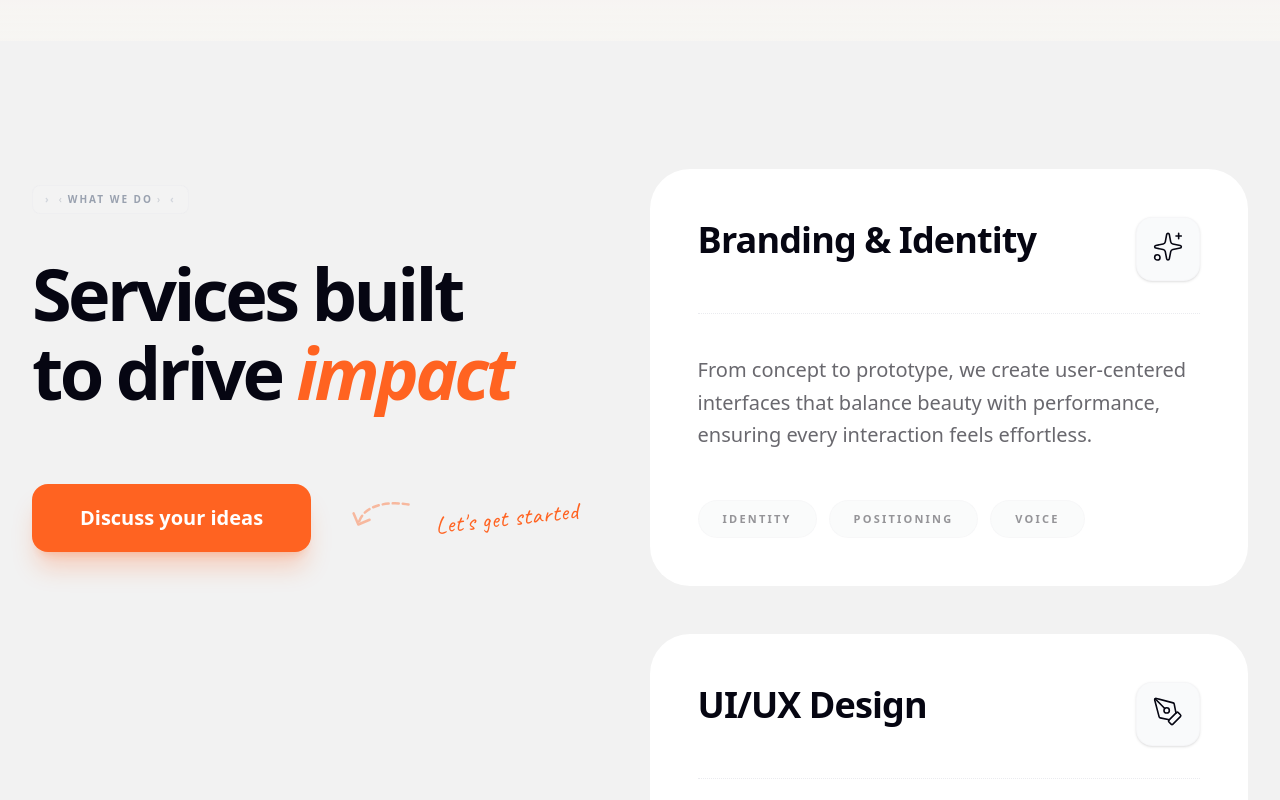
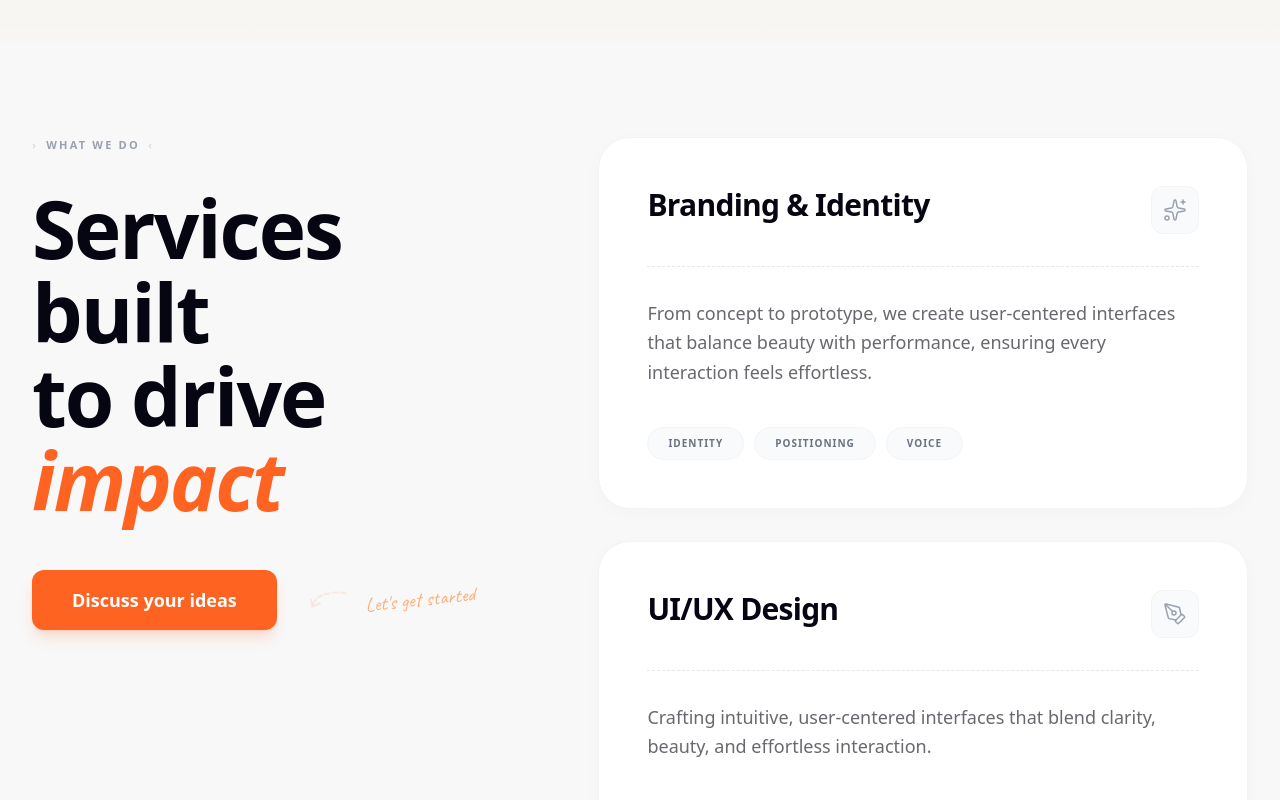
Before and after one commit to konthamsohith/capablegroup, a React (Vite) app: page / in a window 1280 px wide. Shown: the part 1580-2380 px from the top of the page. Built offline with nearby package versions, Linux system fonts and the light colour scheme.

Commit message:
new update

```diff
--- a/src/components/Services.tsx
+++ b/src/components/Services.tsx
@@ -2,59 +2,40 @@ import React from 'react';
 import { motion } from 'framer-motion';
 import { Sparkles, PenTool, Code2, Smartphone, ShoppingBag, Megaphone } from 'lucide-react';
 
-const ServiceCard = ({ title, description, tags, icon: Icon, index }: { title: string, description: string, tags: string[], icon: any, index: number }) => (
-    <div
-        className="sticky top-32 mb-12 last:mb-0"
-        style={{ zIndex: index + 10 }}
-    >
+const ServiceCard = ({ title, description, tags, icon: Icon }: { title: string, description: string, tags: string[], icon: any }) => (
     <motion.div
-            initial={{ opacity: 0, y: 40 }}
+        initial={{ opacity: 0, y: 30 }}
         whileInView={{ opacity: 1, y: 0 }}
         viewport={{ once: true, margin: "-10%" }}
-            transition={{ duration: 0.5, ease: [0.21, 0.47, 0.32, 0.98] }}
-            className="bg-white p-10 md:p-12 rounded-[40px] transition-all duration-500 group"
+        transition={{ duration: 0.6, ease: "easeOut" }}
+        className="bg-white p-10 md:p-12 rounded-[32px] mb-8 last:mb-0 border border-gray-100 shadow-[0_4px_20px_rgba(0,0,0,0.02)]"
     >
         <div className="flex justify-between items-start mb-8">
-                <h3 className="text-3xl md:text-4xl font-bold text-secondary tracking-tight max-w-[70%] leading-tight">
+            <h3 className="text-2xl md:text-3xl font-bold text-secondary tracking-tight leading-tight">
                 {title}
             </h3>
-                <motion.div
-                    whileHover={{ scale: 1.1, rotate: 5 }}
-                    className="w-16 h-16 rounded-2xl bg-gray-50 flex items-center justify-center text-secondary group-hover:bg-primary/10 group-hover:text-primary transition-all duration-300 border border-gray-100/50 shadow-sm"
-                >
-                    <motion.div
-                        animate={{
-                            y: [0, -4, 0],
-                        }}
-                        transition={{
-                            duration: 4,
-                            repeat: Infinity,
-                            ease: "easeInOut"
-                        }}
-                    >
-                        <Icon size={32} strokeWidth={1.2} />
-                    </motion.div>
-                </motion.div>
+            <div className="w-12 h-12 rounded-xl bg-gray-50 flex items-center justify-center text-gray-400 border border-gray-100">
+                <Icon size={24} strokeWidth={1.5} />
+            </div>
         </div>
 
-            <div className="border-t border-dotted border-gray-200/80 mb-10"></div>
+        <div className="border-t border-dashed border-gray-200 mb-8"></div>
 
-            <p className="text-muted text-xl leading-relaxed mb-12 font-medium">
+        <p className="text-muted text-lg leading-relaxed mb-10 font-medium">
             {description}
         </p>
 
-            <div className="flex flex-wrap gap-3">
+        <div className="flex flex-wrap gap-2.5">
             {tags.map((tag) => (
                 <span
                     key={tag}
-                        className="px-6 py-2.5 bg-gray-50/80 text-[11px] font-black tracking-[0.2em] text-muted/70 uppercase rounded-full border border-gray-100/50"
+                    className="px-5 py-2 bg-gray-50 text-[10px] font-bold tracking-[0.1em] text-gray-500 uppercase rounded-full border border-gray-100"
                 >
                     {tag}
                 </span>
             ))}
         </div>
     </motion.div>
-    </div>
 );
 
 const Services: React.FC = () => {
@@ -98,42 +79,37 @@ const Services: React.FC = () => {
     ];
 
     return (
-        <section id="services" className="py-32 bg-[#F2F2F2]">
+        <section id="services" className="py-24 bg-[#F8F8F8]">
             <div className="max-w-7xl mx-auto px-4 sm:px-6 lg:px-8">
-                <div className="grid grid-cols-1 lg:grid-cols-[0.45fr_0.55fr] gap-20 lg:gap-32 items-stretch">
-                    {/* Left Column Container */}
-                    <div className="relative">
-                        {/* Sticky Header Content */}
-                        <div className="lg:sticky lg:top-40 h-fit py-4">
-                            <div className="flex flex-col items-start text-left">
-                                <span className="section-tag mb-10 text-primary border-primary/20 bg-primary/5">
-                                    <span className="flex items-center gap-1">
-                                        <span className="opacity-50 font-light">‹</span>
-                                        <span>WHAT WE DO</span>
-                                        <span className="opacity-50 font-light">›</span>
-                                    </span>
+                <div className="flex flex-col lg:flex-row gap-16 lg:gap-24">
+                    {/* Left Column Content - Sticky Header */}
+                    <div className="lg:w-[42%]">
+                        <div className="lg:sticky lg:top-32 h-fit">
+                            <div className="flex flex-col items-start">
+                                <span className="text-[11px] font-bold tracking-[0.2em] text-gray-400 uppercase mb-8 flex items-center gap-2">
+                                    <span className="opacity-30">›</span>
+                                    WHAT WE DO
+                                    <span className="opacity-30">‹</span>
                                 </span>
 
-                                <h2 className="text-6xl md:text-7xl font-bold text-secondary tracking-tighter mb-14 leading-[1.1]">
+                                <h2 className="text-6xl md:text-[80px] font-bold text-secondary tracking-tight mb-12 leading-[1.05]">
                                     Services built <br />
                                     to drive <span className="text-primary italic">impact</span>
                                 </h2>
 
-                                <div className="relative inline-block mt-4">
-                                    <button className="bg-primary text-white px-12 py-5 rounded-2xl font-bold text-xl hover:bg-primary/90 transition-all shadow-xl shadow-primary/25 active:scale-95">
+                                <div className="relative inline-block">
+                                    <button className="bg-primary text-white px-10 py-4 rounded-xl font-bold text-lg hover:scale-105 transition-transform shadow-lg shadow-primary/20">
                                         Discuss your ideas
                                     </button>
 
                                     {/* Handwritten Note & Arrow */}
-                                    <div className="absolute left-full ml-10 top-1/2 -translate-y-1/2 hidden xl:block whitespace-nowrap">
-                                        <div className="flex items-center gap-5">
-                                            <div className="relative w-16 h-12">
-                                                <svg width="60" height="40" viewBox="0 0 60 40" fill="none" className="text-primary/40 -scale-x-100 rotate-12">
-                                                    <path d="M5 5C15 5 50 10 50 35" stroke="currentColor" strokeWidth="2.5" strokeLinecap="round" strokeDasharray="6 4" />
-                                                    <path d="M40 28L50 35L57 25" stroke="currentColor" strokeWidth="2.5" strokeLinecap="round" strokeLinejoin="round" />
+                                    <div className="absolute left-full ml-8 top-1/2 -translate-y-1/2 hidden xl:block">
+                                        <div className="flex items-center gap-4">
+                                            <svg width="40" height="30" viewBox="0 0 40 30" fill="none" className="text-primary/10 -scale-x-100 rotate-12">
+                                                <path d="M5 5C10 5 35 8 35 25" stroke="currentColor" strokeWidth="2" strokeLinecap="round" strokeDasharray="5 3" />
+                                                <path d="M28 20L35 25L38 18" stroke="currentColor" strokeWidth="2" strokeLinecap="round" strokeLinejoin="round" />
                                             </svg>
-                                            </div>
-                                            <span className="handwritten text-primary text-2xl -rotate-6 tracking-wide">
+                                            <span className="handwritten text-orange-500/50 text-xl -rotate-6 whitespace-nowrap">
                                                 Let's get started
                                             </span>
                                         </div>
@@ -143,11 +119,13 @@ const Services: React.FC = () => {
                         </div>
                     </div>
 
-                    {/* Right Column - Sticky Stacking List */}
-                    <div className="flex flex-col relative">
+                    {/* Right Column Content - Scrolling List */}
+                    <div className="lg:w-[58%]">
+                        <div className="flex flex-col space-y-8">
                             {services.map((service, index) => (
-                            <ServiceCard key={index} {...service} index={index} />
+                                <ServiceCard key={index} {...service} />
                             ))}
+                        </div>
                     </div>
                 </div>
             </div>
```
Lines whose indentation alone changed are shown as unchanged.
